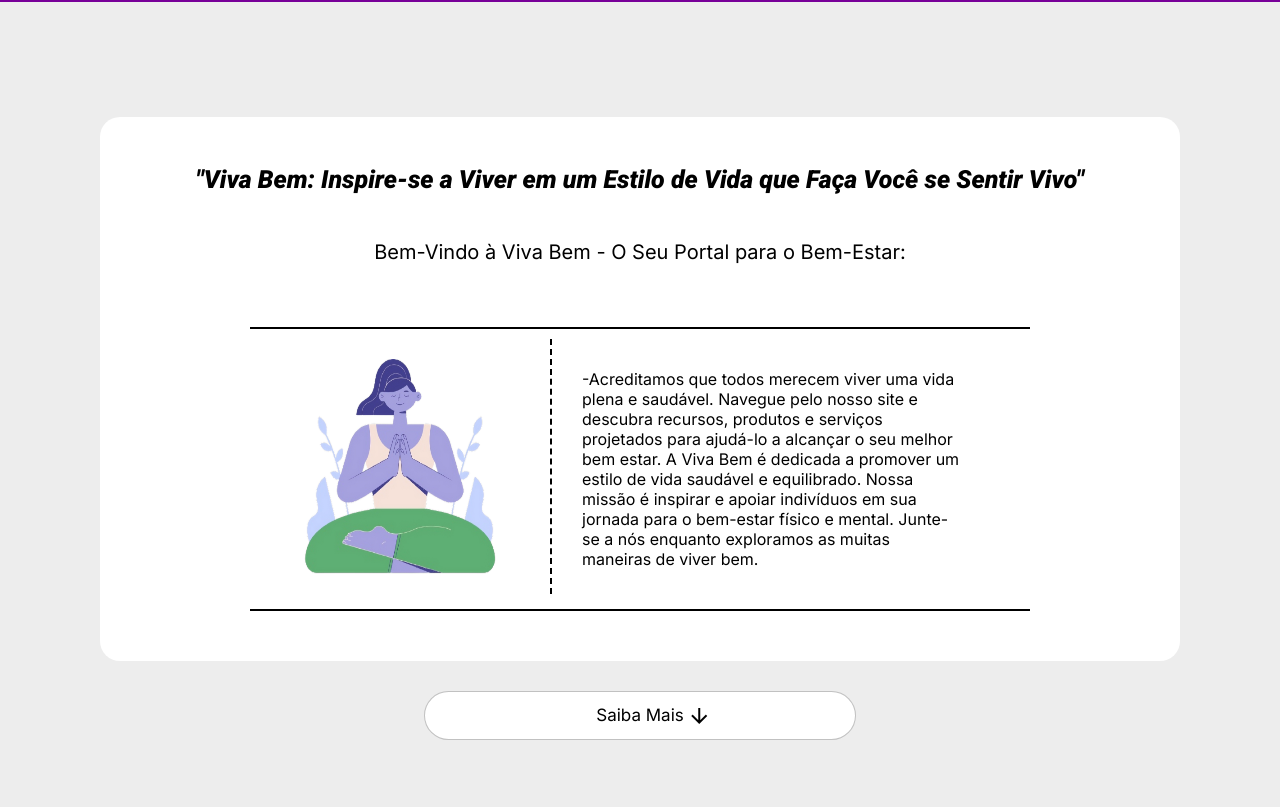
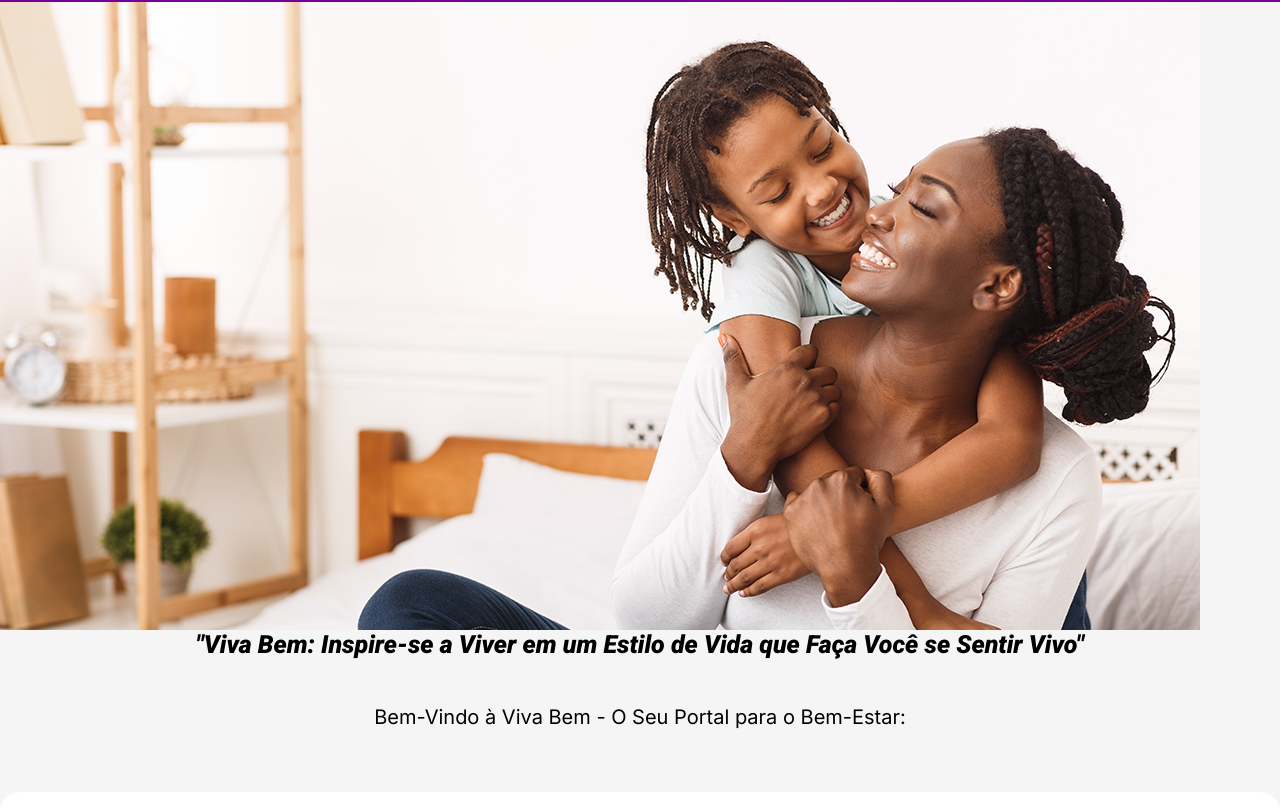
Before and after one commit to AlanLbv/Projeto-VivaBem, a plain HTML site: page page/index.html in a window 1280 px wide. Shown: the part 98-905 px from the top of the page. Drawn offline with nearby package versions, Linux system fonts and the light colour scheme.

Commit message:
melhorando o css da main, mas não terminado

```diff
--- a/js/arrow.js
+++ b/js/arrow.js
@@ -2,6 +2,7 @@ let btnMore = document.querySelector("#btn-saiba-mais")
 let arrowDown = document.querySelector('#arrow-down')
 let sectionShowing = document.querySelector('#sectionShowing')
 let focusArrow = document.querySelector('#focus-arrow')
+let focusNav = document.querySelector('#focus-nav')
 
 
 btnMore.addEventListener('click', () => {
@@ -12,5 +13,6 @@ btnMore.addEventListener('click', () => {
     } else {
         sectionShowing.classList.add("notShowing")
         arrowDown.style.transform = "rotate(0deg)"
+        focusNav.focus()
     }
 })
--- a/page/index.html
+++ b/page/index.html
@@ -47,10 +47,19 @@
     </header>
 
     <main id="main">
+
+        <div>
+            <img src="../assets/Como-diminuir-os-conflitos-entre-mae-e-filha-adolescente.jpg" alt="">
+            <h1 class="slogan-viva-bem">"Viva Bem: Inspire-se a Viver em um Estilo de Vida que Faça Você se Sentir Vivo"</h1>
+            <h2 class="titulo-viva-bem">Bem-Vindo à Viva Bem - O Seu Portal para o Bem-Estar:</h2>
+        </div>
+
+
+
+
+
         <div class="div-main">
-            <h1 class="slogan-viva-bem">"Viva Bem: Inspire-se a Viver em um Estilo de Vida que Faça Você se Sentir Vivo"
-            </h1>
-            <h2 class="titulo-viva-bem">Bem-Vindo à Viva Bem - O Seu Portal para o Bem-Estar:</h2>
+            <input id="focus-nav" class="input-min" type="text">
 
             <div class="div-description-img-vivaBem">
 
--- a/styles/style.css
+++ b/styles/style.css
@@ -3,19 +3,17 @@ html {
 }
 
 main {
-    background-color: #ededed;
+    background-color: rgb(245, 245, 245);;
     font-family: 'Inter', sans-serif;
-    padding: 40px 100px;
 }
 
 .div-main {
     background-color: white;
-    padding: 50px;
     border-radius: 20px;
 }
 
 .div-main:nth-child(1) {
-    margin: 75px 0;
+    margin: 55px 0;
 }
 
 .slogan-viva-bem {
@@ -77,7 +75,7 @@ main {
     width: 12%;
     padding: 15px 150px;
     font-size: 17px;
-    margin: -45px auto 10px;
+    margin: 0px auto 10px;
     border-radius: 30px;
     justify-content: center;
     display: grid;
```
Also changed, not shown: assets/Como-diminuir-os-conflitos-entre-mae-e-filha-adolescente.jpg (added).
